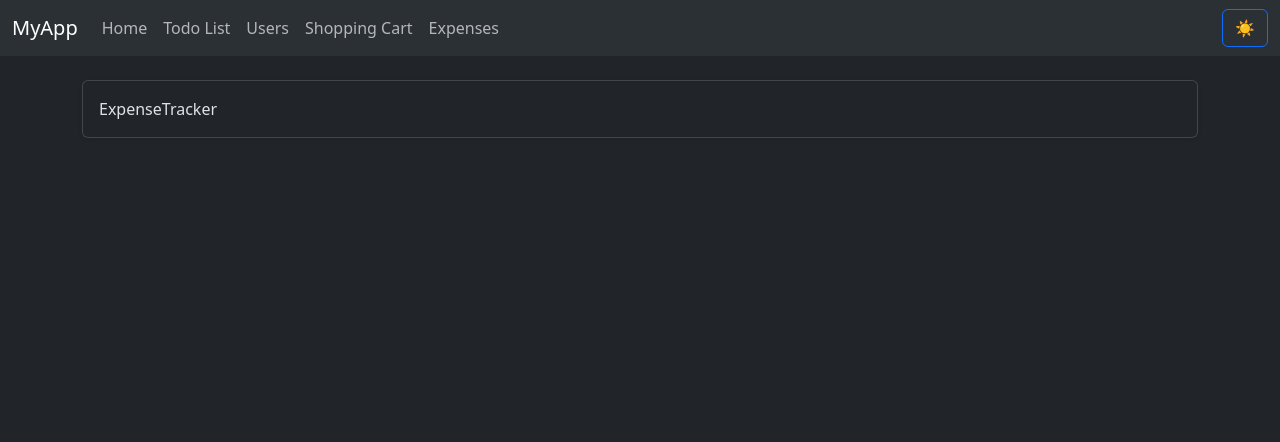
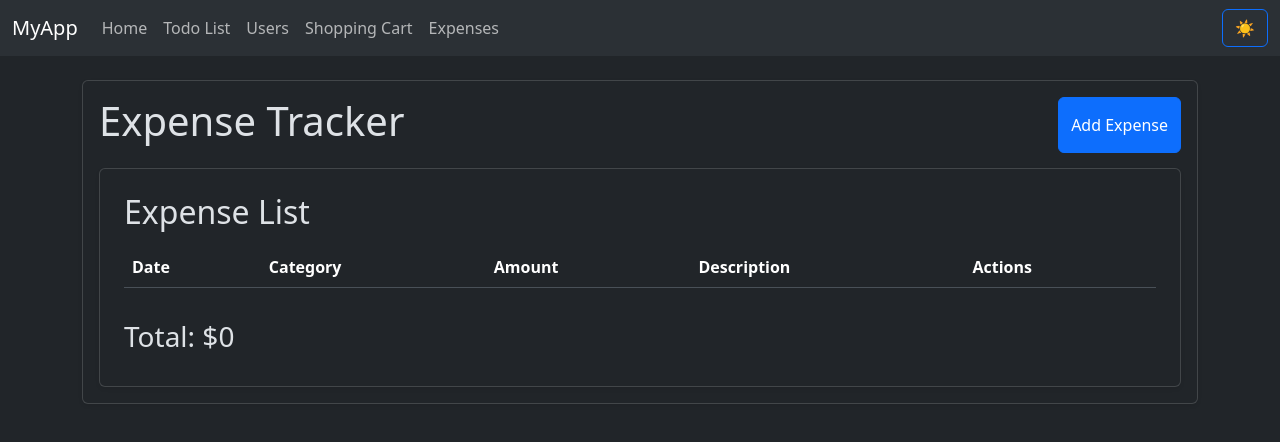
Before and after one commit to pikesh1212/react-jest-practice, a React (Create React App) app: page /expensetracker in a window 1280 px wide. Shown: the top 442 px of the page. Built offline with nearby package versions, Linux system fonts and the light colour scheme.

Commit message:
expense tracker initial commit

```diff
--- a/package.json
+++ b/package.json
@@ -9,6 +9,7 @@
     "@testing-library/user-event": "^13.5.0",
     "bootstrap": "^5.3.3",
     "react": "^19.0.0",
+    "react-bootstrap": "^2.10.9",
     "react-dom": "^19.0.0",
     "react-router": "^7.4.0",
     "react-router-dom": "^7.4.0",
--- a/src/App.js
+++ b/src/App.js
@@ -3,8 +3,8 @@ import { Routes, Route, Link } from "react-router";
 import TodoList from "./components/TodoList";
 import ShoppingCart from "./components/ShoppingCartComponent/ShoppingCart";
 import UserTable from "./components/UserTable";
-import ExpenseTracker from "./components/ExpenseTracker";
 import Home from "./components/Home";
+import ExpenseTracker from "./components/ExpenseTracker/ExpenseTracker";
 
 
 function App() {
--- a/src/components/ExpenseTracker.jsx
+++ /dev/null
@@ -1,9 +0,0 @@
-import React from 'react'
-
-function ExpenseTracker() {
-  return (
-    <div>ExpenseTracker</div>
-  )
-}
-
-export default ExpenseTracker
--- /dev/null
+++ b/src/components/ExpenseTracker/AddExpenseForm.jsx
@@ -0,0 +1,118 @@
+import { useState, useEffect } from "react";
+import "bootstrap/dist/css/bootstrap.min.css";
+import { useExpense } from "./ExpenseContext";
+
+function AddExpenseForm() {
+  const { addExpense, editingExpense, updateExpense } = useExpense();
+  const [date, setDate] = useState("");
+  const [category, setCategory] = useState("");
+  const [amount, setAmount] = useState("");
+  const [description, setDescription] = useState("");
+  const [errors, setErrors] = useState({});
+
+  const categories = ["Food", "Travel", "Shopping", "Bills", "Others"];
+
+  useEffect(() => {
+    if (editingExpense) {
+      setDate(editingExpense.date);
+      setCategory(editingExpense.category);
+      setAmount(editingExpense.amount);
+      setDescription(editingExpense.description);
+    }
+  }, [editingExpense]);
+
+  const validateForm = () => {
+    let tempErrors = {};
+    if (!date) tempErrors.date = "Date is required";
+    if (!category) tempErrors.category = "Category is required";
+    if (!amount || isNaN(amount) || amount <= 0)
+      tempErrors.amount = "Valid amount is required";
+    setErrors(tempErrors);
+    return Object.keys(tempErrors).length === 0;
+  };
+
+  const handleSubmit = (e) => {
+    e.preventDefault();
+    if (validateForm()) {
+      if (editingExpense) {
+        updateExpense({
+          ...editingExpense,
+          date,
+          category,
+          amount,
+          description,
+        });
+      } else {
+        addExpense({ id: Date.now(), date, category, amount, description });
+      }
+      setDate("");
+      setCategory("");
+      setAmount("");
+      setDescription("");
+      setErrors({});
+    }
+  };
+
+  return (
+    <div className="card p-4 shadow-sm mb-4">
+      <h2 className="mb-3">
+        {editingExpense ? "Edit Expense" : "Add Expense"}
+      </h2>
+      <form onSubmit={handleSubmit}>
+        <div className="mb-3">
+          <label className="form-label">Date</label>
+          <input
+            type="date"
+            className="form-control"
+            value={date}
+            onChange={(e) => setDate(e.target.value)}
+          />
+          {errors.date && <small className="text-danger">{errors.date}</small>}
+        </div>
+        <div className="mb-3">
+          <label className="form-label">Category</label>
+          <select
+            className="form-select"
+            value={category}
+            onChange={(e) => setCategory(e.target.value)}
+          >
+            <option value="">Select Category</option>
+            {categories.map((cat) => (
+              <option key={cat} value={cat}>
+                {cat}
+              </option>
+            ))}
+          </select>
+          {errors.category && (
+            <small className="text-danger">{errors.category}</small>
+          )}
+        </div>
+        <div className="mb-3">
+          <label className="form-label">Amount</label>
+          <input
+            type="number"
+            className="form-control"
+            value={amount}
+            onChange={(e) => setAmount(e.target.value)}
+          />
+          {errors.amount && (
+            <small className="text-danger">{errors.amount}</small>
+          )}
+        </div>
+        <div className="mb-3">
+          <label className="form-label">Description</label>
+          <input
+            type="text"
+            className="form-control"
+            value={description}
+            onChange={(e) => setDescription(e.target.value)}
+          />
+        </div>
+        <button type="submit" className="btn btn-primary w-100">
+          {editingExpense ? "Update" : "Submit"}
+        </button>
+      </form>
+    </div>
+  );
+}
+export default AddExpenseForm;
--- /dev/null
+++ b/src/components/ExpenseTracker/ExpenseContext.jsx
@@ -0,0 +1,73 @@
+import { createContext, useContext, useEffect, useState } from "react";
+const expenseContext = createContext();
+
+export function useExpense() {
+  return useContext(expenseContext);
+}
+
+export function ExpenseProvider({ children }) {
+  const [expenses, setExpenses] = useState(() => {
+    const savedExpenses = localStorage.getItem("expenses");
+    return savedExpenses ? JSON.parse(savedExpenses) : [];
+  });
+  const [isExpenseOpen, setIsExpenseOpen] = useState(false);
+  const [isFormOpen, setFormOpen] = useState(false);
+  const [editingExpense, setEditingExpense] = useState(null);
+
+  useEffect(() => {
+    localStorage.setItem("expenses", JSON.stringify(expenses));
+  }, [expenses]);
+
+  const addExpense = (expense) => {
+    setExpenses((prevExpenses) => [...prevExpenses, expense]);
+    setFormOpen(false);
+  };
+
+  const removeExpense = (id) => {
+    setExpenses((prevExpenses) =>
+      prevExpenses.filter((expense) => expense.id !== id)
+    );
+  };
+  const handleEditExpense = (expense) => {
+    setEditingExpense(expense);
+  };
+  const updateExpense = (updatedExpense) => {
+    setExpenses((prevExpenses) =>
+      prevExpenses.map((expense) =>
+        expense.id === updatedExpense.id ? updatedExpense : expense
+      )
+    );
+    setEditingExpense(null);
+    setFormOpen(false);
+  };
+
+  const handleAddExpButton = () => {
+    setEditingExpense(null);
+    setFormOpen(true);
+  };
+
+
+  const handleClose = () => setFormOpen(false);
+  const handleShow = () => setFormOpen(true);
+
+  return (
+    <expenseContext.Provider
+      value={{
+        expenses,
+        addExpense,
+        removeExpense,
+        handleEditExpense,
+        updateExpense,
+        editingExpense,
+        isExpenseOpen,
+        setIsExpenseOpen,
+        isFormOpen,
+        handleShow,
+        handleClose,
+        handleAddExpButton
+      }}
+    >
+      {children}
+    </expenseContext.Provider>
+  );
+}
--- /dev/null
+++ b/src/components/ExpenseTracker/ExpenseList.jsx
@@ -0,0 +1,39 @@
+import { useExpense } from "./ExpenseContext";
+
+function ExpenseList() {
+  const { expenses,removeExpense,handleEditExpense, handleShow } = useExpense();
+
+  return (
+    <div className="card p-4 shadow-sm">
+      <h2 className="mb-3">Expense List</h2>
+      <table className="table table-striped">
+        <thead>
+          <tr>
+            <th>Date</th>
+            <th>Category</th>
+            <th>Amount</th>
+            <th>Description</th>
+            <th>Actions</th>
+          </tr>
+        </thead>
+        <tbody>
+          {expenses&&expenses.map(expense => (
+            <tr key={expense.id}>
+              <td>{expense.date}</td>
+              <td>{expense.category}</td>
+              <td>${expense.amount}</td>
+              <td>{expense.description}</td>
+              <td>
+                <button className="btn btn-warning btn-sm me-2" onClick={() => {handleEditExpense(expense);handleShow() }}>Edit</button>
+                <button className="btn btn-danger btn-sm" onClick={() => removeExpense(expense.id)}>Delete</button>
+              </td>
+            </tr>
+          ))}
+        </tbody>
+      </table>
+      <h3 className="mt-3">Total: ${expenses?.reduce((acc, expense) => acc + Number(expense.amount), 0)}</h3>
+    </div>
+  );
+}
+
+export default ExpenseList;
--- /dev/null
+++ b/src/components/ExpenseTracker/ExpenseTracker.jsx
@@ -0,0 +1,11 @@
+import React from "react";
+import { ExpenseProvider } from "./ExpenseContext";
+import Header from "./Header";
+
+export default function ExpenseTracker() {
+  return (
+    <ExpenseProvider>
+      <Header/>
+    </ExpenseProvider>
+  );
+}
--- /dev/null
+++ b/src/components/ExpenseTracker/Header.jsx
@@ -0,0 +1,51 @@
+import React from "react";
+import { useExpense } from "./ExpenseContext";
+import AddExpenseForm from "./AddExpenseForm";
+import ExpenseList from "./ExpenseList";
+import { Modal, Button } from "react-bootstrap";
+
+function Header() {
+  const { isFormOpen ,handleAddExpButton, handleClose} = useExpense();
+
+  return (
+    <>
+      <div
+        style={{
+          display: "flex",
+          justifyContent: "space-between",
+          marginBottom: "15px",
+        }}
+      >
+        <h1>Expense Tracker</h1>
+        <Button variant="primary" onClick={handleAddExpButton}>
+          Add Expense
+        </Button>
+      </div>
+
+      <div>
+        <Modal
+          size="lg"
+          aria-labelledby="contained-modal-title-vcenter"
+          centered
+          show={isFormOpen}
+          onHide={handleClose}
+        >
+          <Modal.Header closeButton>
+            <Modal.Title>Add Expense</Modal.Title>
+          </Modal.Header>
+          <Modal.Body>
+            <AddExpenseForm />
+          </Modal.Body>
+          {/* <Modal.Footer>
+            <Button variant="secondary" onClick={handleClose}>
+              Close
+            </Button>
+          </Modal.Footer> */}
+        </Modal>
+      </div>
+      <ExpenseList />
+    </>
+  );
+}
+
+export default Header;
```
Also changed, not shown: src/components/ExpenseTracker/Filters.jsx (added, +9 -0 lines), src/components/ExpenseTracker/ExpenseSummary.jsx (added), 1 other file (tests, documents, lock files or other folders).
